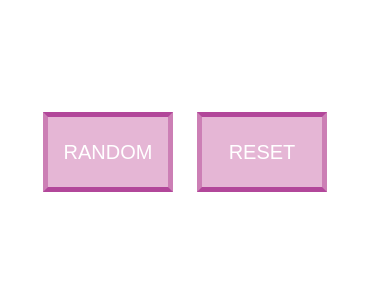
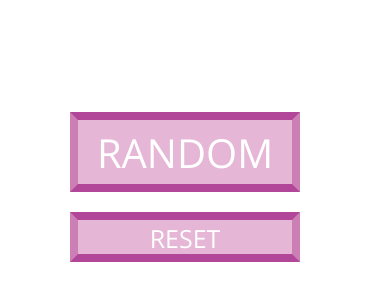
Before and after one commit to hilarylewis92/color-changer-1, a plain HTML site: page index.html in a window 390 px wide. Shown: the part 138-438 px from the top of the page. Drawn offline with nearby package versions, Linux system fonts and the light colour scheme.

Commit message:
random btn generates new color one time

```diff
--- a/css/styles.css
+++ b/css/styles.css
@@ -5,20 +5,28 @@ body {
   margin-top: 250px;
 }
 
-button {
-  font-family: 'Open Sans', bold 700;
+.btn {
+  font-family: 'Open Sans', sans-serif;
+  font-size: 40px;
   color: #FFFFFF;
-  font-size: 20px;
   background-color: #E5B6D5;
-  border: 5px;
+  border: 8px;
   border-style: solid;
   border-color: #B2479A #CC7FB5;
   height: 80px;
-  width: 130px;
+  width: 230px;
   margin-right: 20px;
 }
 
-button:hover {
+.btn:hover {
   background-color: #B2479A;
   border-color: #CC7FB5 #E5B6D5
 }
+
+@media screen and (max-width: 503px) {
+  .btn-responsive {
+    height: 50px;
+    margin-top: 20px;
+    font-size: 25px;
+  }
+}
--- a/index.html
+++ b/index.html
@@ -7,8 +7,12 @@
     <link href="https://fonts.googleapis.com/css?family=Open+Sans" rel="stylesheet">
     <title>color-changer</title>
   </head>
+
   <body>
-    <button type="button" name="button">RANDOM</button>
-    <button type="button" name="button">RESET</button>
+    <button type="button" class="btn">RANDOM</button>
+    <button type="button" class="btn btn-responsive">RESET</button>
+
+    <script src='https://ajax.googleapis.com/ajax/libs/jquery/1.12.4/jquery.min.js'></script>
+    <script src="./scripts.js"></script>
   </body>
 </html>
--- a/scripts.js
+++ b/scripts.js
@@ -0,0 +1,22 @@
+// function getRandomColor() {
+//     var letters = '0123456789ABCDEF';
+//     var color = '#';
+//     for (var i = 0; i < 6; i++ ) {
+//         color += letters[Math.floor(Math.random() * 16)];
+//     document.getElementById('body').style.background = color;
+//     }
+//     // return color;
+// }
+
+var colorList = new Array ('#000000', '#ff0000', '#1075bc', '#07adeb', '#acdfe8', '#ff4265', '#54ff9f');
+var color = colorList[Math.floor(Math.random()*colorList.length)];
+
+// function randomColorGenerator() {
+//
+// }
+
+$('.btn').on('click', function() {
+  // for (var i = 0; i < 7; i++);
+  // color += colorList[Math.floor(Math.random()*colorList.length)];
+  document.body.style.background = color;
+});
```
Also changed, not shown: 1 other file.
